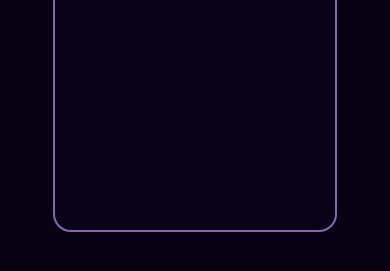
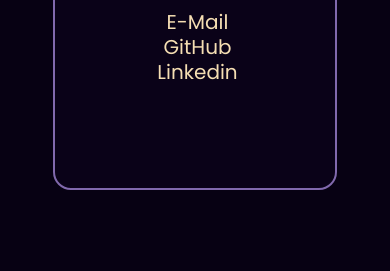
Before and after one commit to ahsanali2009/portfolio, a plain HTML site: page index.html in a window 390 px wide. Shown: the part 463-734 px from the top of the page. Drawn offline with Linux system fonts and the light colour scheme; a web font is replaced by a local one.

Commit message:
main-profile-card done!!!

```diff
--- a/index.html
+++ b/index.html
@@ -22,6 +22,9 @@
 
         <h1>Ahsan</h1>
         <p>Islamabad, Pakistan</p>
+        <a class="email-link" href="mailto:ahsanali2009@gmail.com? ">E-Mail</a>
+        <a class="github-link" href="https://github.com/ahsanali2009 ">GitHub</a>
+        <a class="linkedin-link" href="https://www.linkedin.com/">Linkedin</a>
 
     </div>
 </center>
--- a/stlye.css
+++ b/stlye.css
@@ -55,7 +55,7 @@ margin-left: 50px;
     }
 #main-profile-card{
 
-    height: 75vh;
+    height: 70vh;
 }
 
 }
@@ -100,5 +100,59 @@ margin-left: 50px;
         margin-left: 50px;
 
     }
+    #main-profile-card .email-link {
+
+        margin-top: -10px ;
+        justify-content: center;
+        margin-left: 5px;
+
+    }
+    #main-profile-card .github-link {
+
+        margin-top: -5px ;
+        justify-content: center;
+        margin-left: 5px;
+
+    }
+    #main-profile-card .linkedin-link {
+
+        margin-top: -5px ;
+        justify-content: center;
+        margin-left: 5px;
+
+    }
 
 }
+
+.email-link {
+
+text-decoration: none;
+color: wheat;
+font-family: "Poppins",sans-serif;
+display: flex;
+margin-top:-20px ;
+margin-left: 50px;
+font-size: 20px;
+
+
+}
+.github-link{
+    text-decoration: none;
+    color: wheat;
+    font-family: "Poppins",sans-serif;
+    display: flex;
+    margin-top:-3px ;
+    margin-left: 50px;
+    font-size: 20px;
+
+}
+.linkedin-link{
+    text-decoration:none;
+    color: wheat;
+    font-family: "Poppins",sans-serif;
+    display: flex;
+    margin-top:-3px ;
+    margin-left: 48px;
+    font-size: 20px;
+
+}
```
